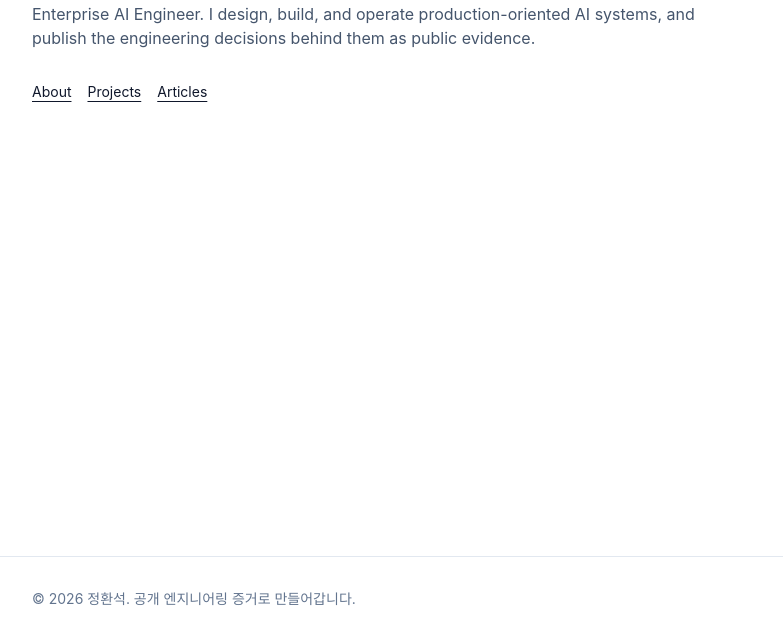
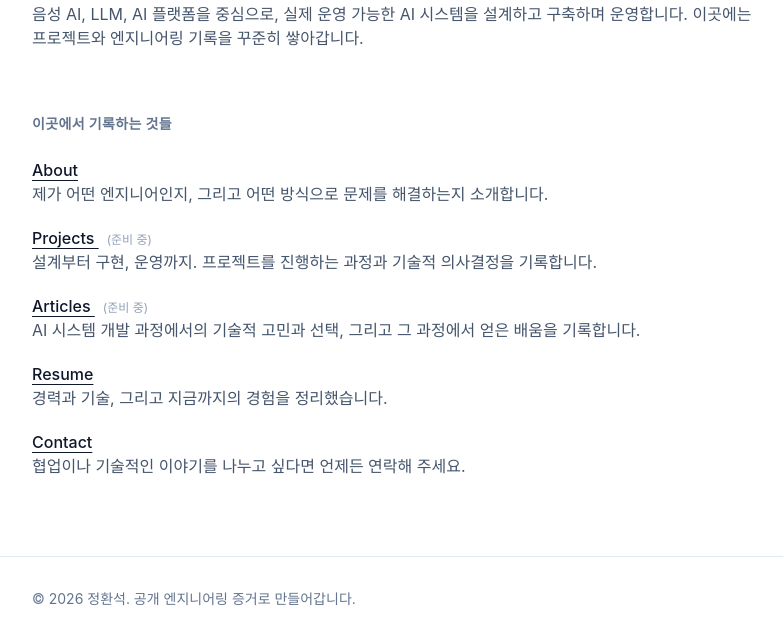
Before and after one commit to jhwanseok/jhwanseok.github.io, an Astro site: page / in a window 1280 px wide. Shown: the part 159-800 px from the top of the page, without its empty margins (248-1031 px from the left). Built offline with nearby package versions, Linux system fonts and the light colour scheme; Astro itself is replaced by a stand-in of ours.

Commit message:
content: rewrite Home intro and section descriptions
Co-Authored-By: Claude Sonnet 5 <noreply@anthropic.com>
Claude-Session: https://claude.ai/code/session_015i9r68nKRhvAJgE7TkwfFK

```diff
--- a/src/pages/index.astro
+++ b/src/pages/index.astro
@@ -1,16 +1,58 @@
 ---
 import BaseLayout from '../layouts/BaseLayout.astro';
+
+const sections = [
+	{
+		href: '/about',
+		label: 'About',
+		description: '제가 어떤 엔지니어인지, 그리고 어떤 방식으로 문제를 해결하는지 소개합니다.',
+	},
+	{
+		href: '/projects',
+		label: 'Projects',
+		description: '설계부터 구현, 운영까지. 프로젝트를 진행하는 과정과 기술적 의사결정을 기록합니다.',
+		inProgress: true,
+	},
+	{
+		href: '/articles',
+		label: 'Articles',
+		description: 'AI 시스템 개발 과정에서의 기술적 고민과 선택, 그리고 그 과정에서 얻은 배움을 기록합니다.',
+		inProgress: true,
+	},
+	{
+		href: '/resume',
+		label: 'Resume',
+		description: '경력과 기술, 그리고 지금까지의 경험을 정리했습니다.',
+	},
+	{
+		href: '/contact',
+		label: 'Contact',
+		description: '협업이나 기술적인 이야기를 나누고 싶다면 언제든 연락해 주세요.',
+	},
+];
 ---
 
-<BaseLayout title="Home" description="Building a trusted AI engineering brand through public engineering evidence.">
-	<h1 class="text-2xl font-semibold text-slate-900">Jayden</h1>
+<BaseLayout title="Home" description="공개된 엔지니어링 증거로 신뢰받는 AI 엔지니어 브랜드를 만듭니다.">
+	<h1 class="text-2xl font-semibold text-slate-900">정환석</h1>
 	<p class="mt-4 text-slate-600">
-		Enterprise AI Engineer. I design, build, and operate production-oriented AI systems, and
-		publish the engineering decisions behind them as public evidence.
+		음성 AI, LLM, AI 플랫폼을 중심으로, 실제 운영 가능한 AI 시스템을 설계하고 구축하며 운영합니다.
+		이곳에는 프로젝트와 엔지니어링 기록을 꾸준히 쌓아갑니다.
 	</p>
-	<p class="mt-8 flex gap-4 text-sm">
-		<a href="/about" class="text-slate-900 underline underline-offset-4">About</a>
-		<a href="/projects" class="text-slate-900 underline underline-offset-4">Projects</a>
-		<a href="/articles" class="text-slate-900 underline underline-offset-4">Articles</a>
-	</p>
+
+	<section class="mt-16">
+		<h2 class="text-sm font-semibold uppercase tracking-wide text-slate-500">이곳에서 기록하는 것들</h2>
+		<ul class="mt-6 space-y-5">
+			{
+				sections.map((section) => (
+					<li>
+						<a href={section.href} class="font-medium text-slate-900 underline underline-offset-4">
+							{section.label}
+						</a>
+						{section.inProgress && <span class="ml-2 text-xs text-slate-400">(준비 중)</span>}
+						<p class="text-slate-600">{section.description}</p>
+					</li>
+				))
+			}
+		</ul>
+	</section>
 </BaseLayout>
```
